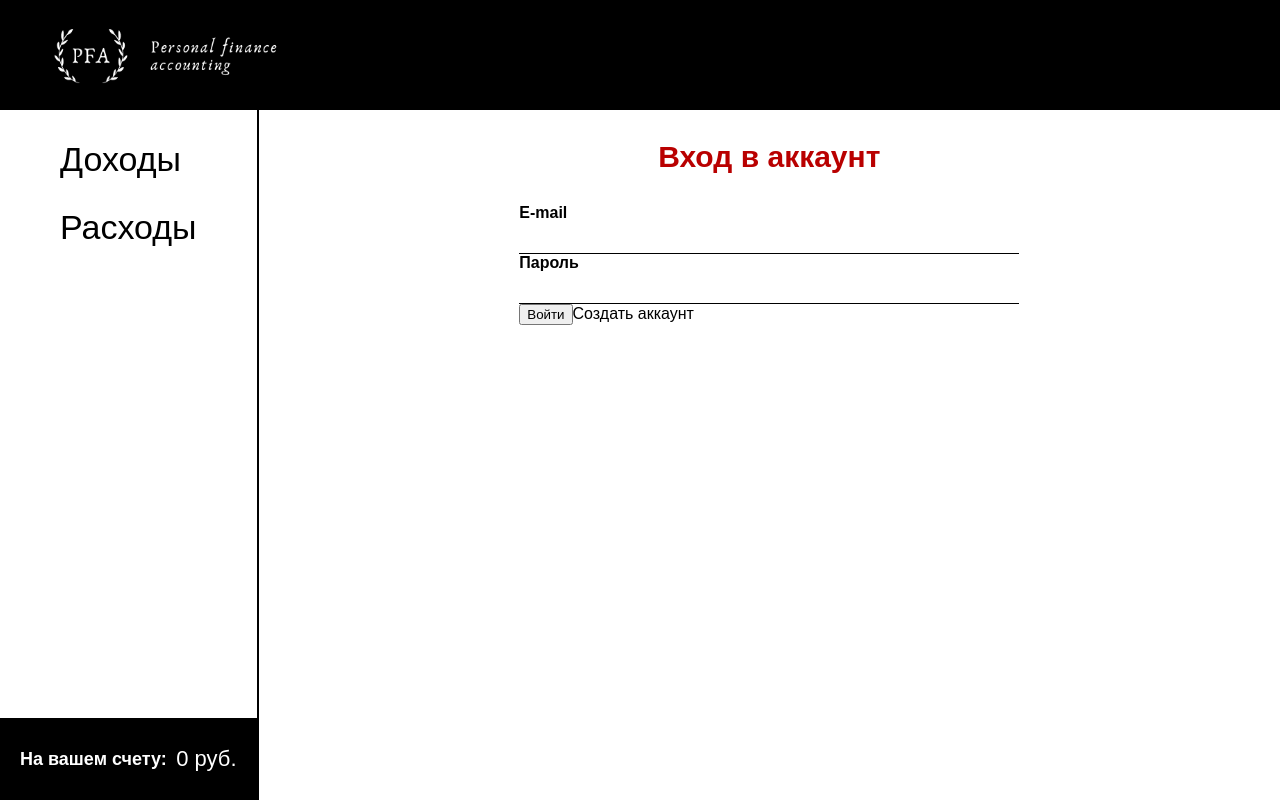
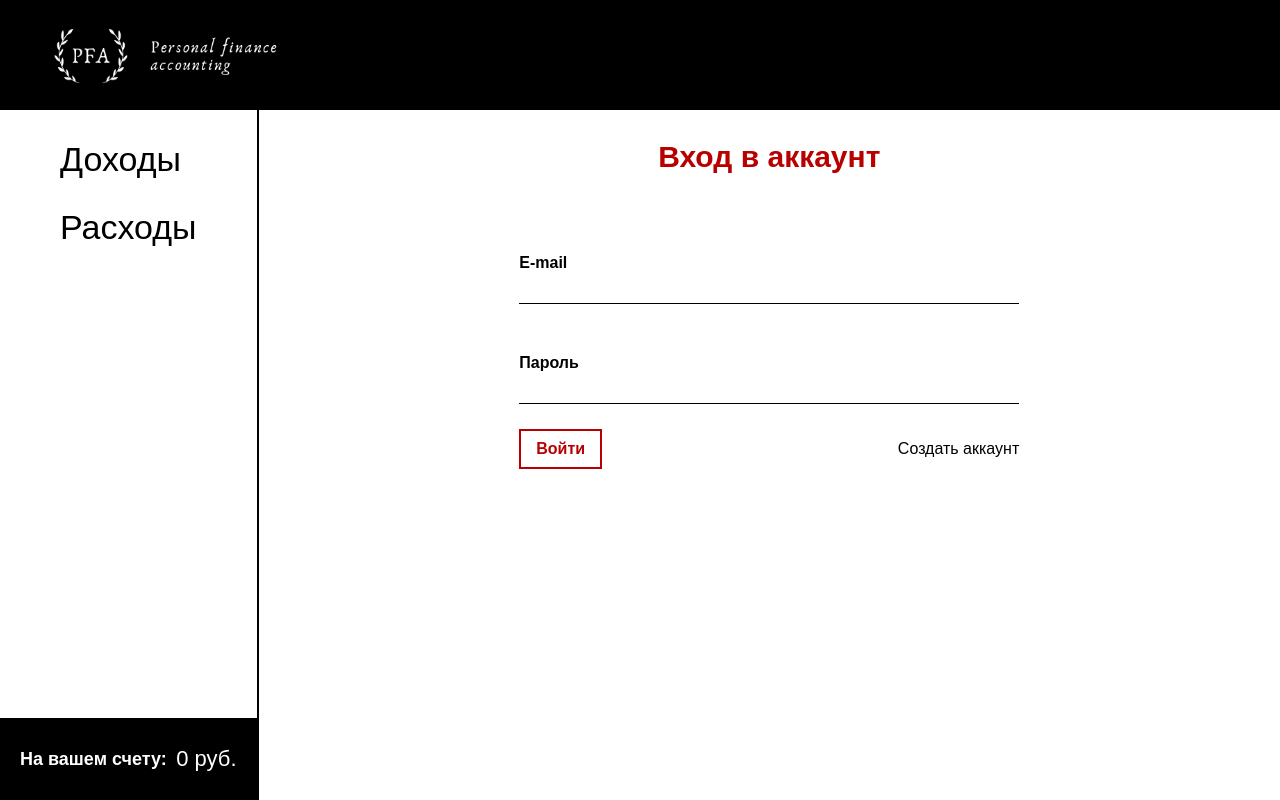
Before and after one commit to BulgakViktoriya14/-Personal-finance-accounting, a React (Create React App) app: page /login in a window 1280 px wide. Built offline with nearby package versions, Linux system fonts and the light colour scheme; no server answers.

Commit message:
modify style for form

```diff
--- a/src/style/scss/form.scss
+++ b/src/style/scss/form.scss
@@ -31,6 +31,32 @@
         outline: none;
         border: none;
         border-bottom: 1px solid #000;
+    }
+
+    &__wrapper-buttons {
+        display: flex;
+        flex-basis: 100%;
+        justify-content: space-between;
+        align-items: center;
+        margin: 25px 0 0 0;
+    }
+
+    &__submit {
+        background-color: #fff;
+        color: #b90000;
+        font-size: 16px;
+        line-height: 16px;
+        padding: 10px 15px;
+        border: 2px solid #b90000;
+        transition: 200ms;
+        cursor: pointer;
+        font-weight: bold;
+
+        &:hover,
+        &:active {
+            background-color: #b90000;
+            color: #fff;
+        }
     }
 
     textarea {
@@ -69,5 +95,11 @@
         flex-basis: 50%;
         max-width: 500px;
         margin: 0 auto;
+
+        .form__item {
+            flex-basis: 100%;
+            margin: 25px 0 0 0;
+            padding: 25px 0 0 0;
+        }
     }
 }
```
